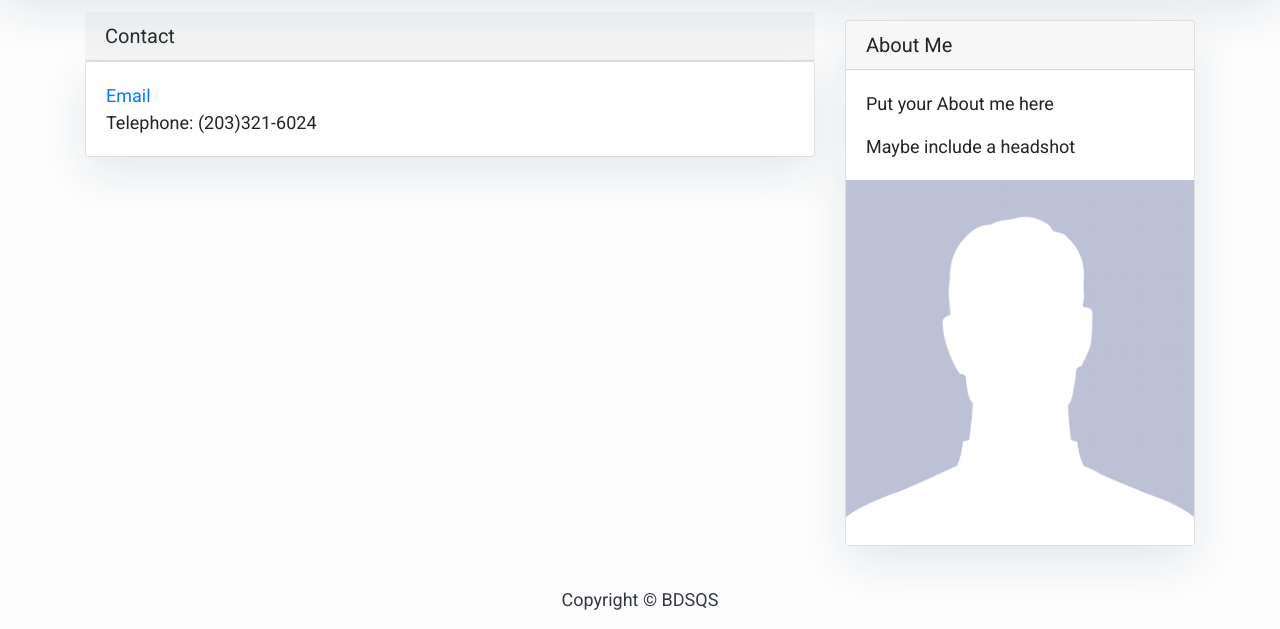
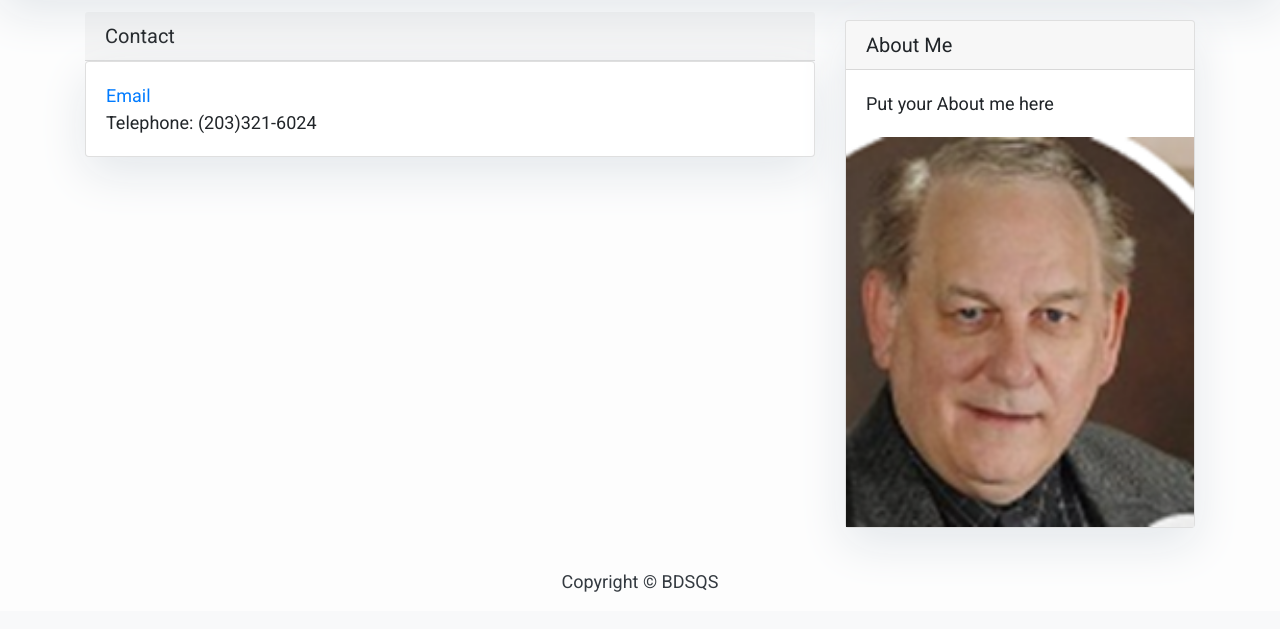
Before and after one commit to michaelbryanstark/bdsQualityServices, a Django app: page /contact/ in a window 1280 px wide. Shown: the part 202-831 px from the top of the page. After the commit the page ends 794 px from the top, so only its background shows below. Run offline with Django 3.2, Linux system fonts and the light colour scheme; some libraries are stand-ins or nearby versions.

Commit message:
added headshot

```diff
--- a/main_app/templates/sidebar.html
+++ b/main_app/templates/sidebar.html
@@ -10,6 +10,8 @@
             width: 65%;
             align-items: center;
         }
+
+
 </style>
 
 <!-- Sidebar Widgets Column -->
@@ -18,9 +20,9 @@
         <h5 class="card-header">About Me</h5>
     <div class="card-body">
         <p class="card-text"> Put your About me here</p>
-        <p class="card-text">Maybe include a headshot</p>
+
     </div>
-    <img class="me" src="{% static 'images/headshotph.png' %}" alt="My image">
+    <img class="me" src="{% static 'images/Picture1.png' %}" alt="My image">
 </div>
 
 </div>
```
Also changed, not shown: main_app/static/images/Picture1.png (added).
